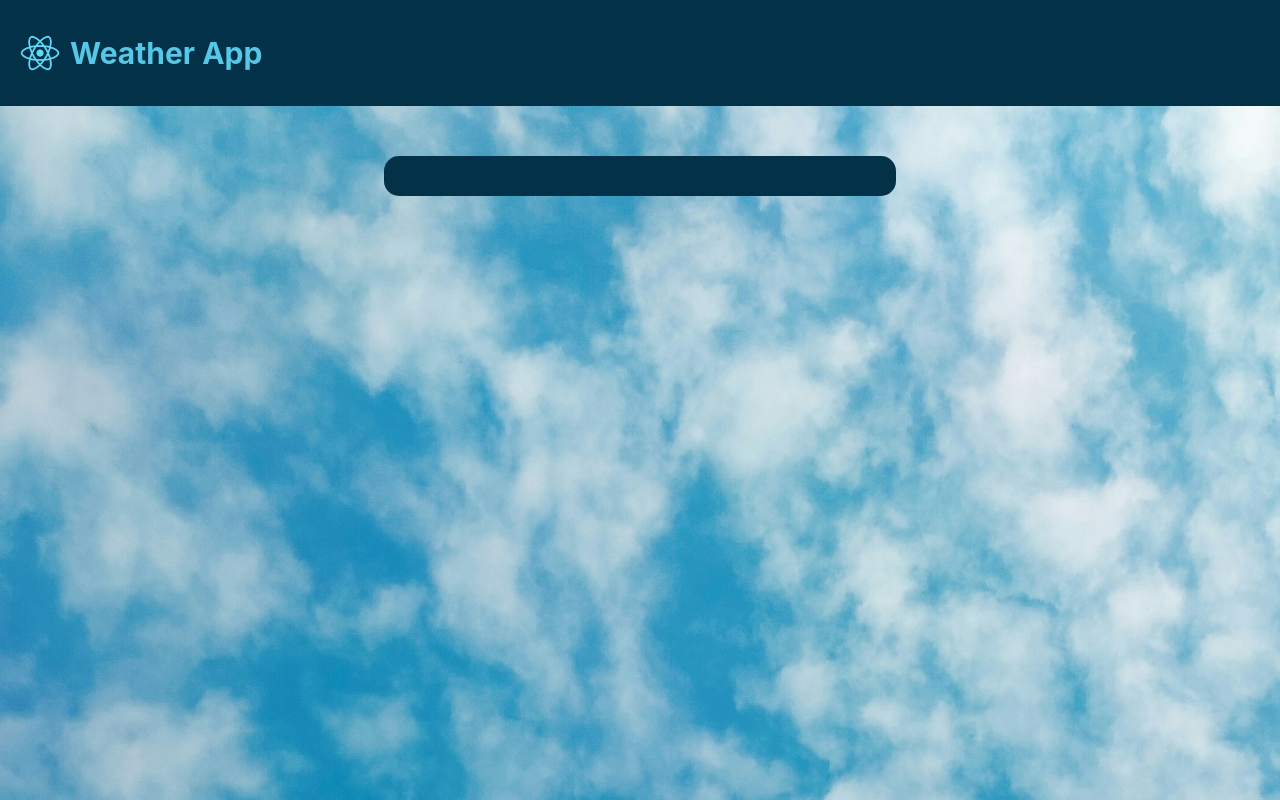
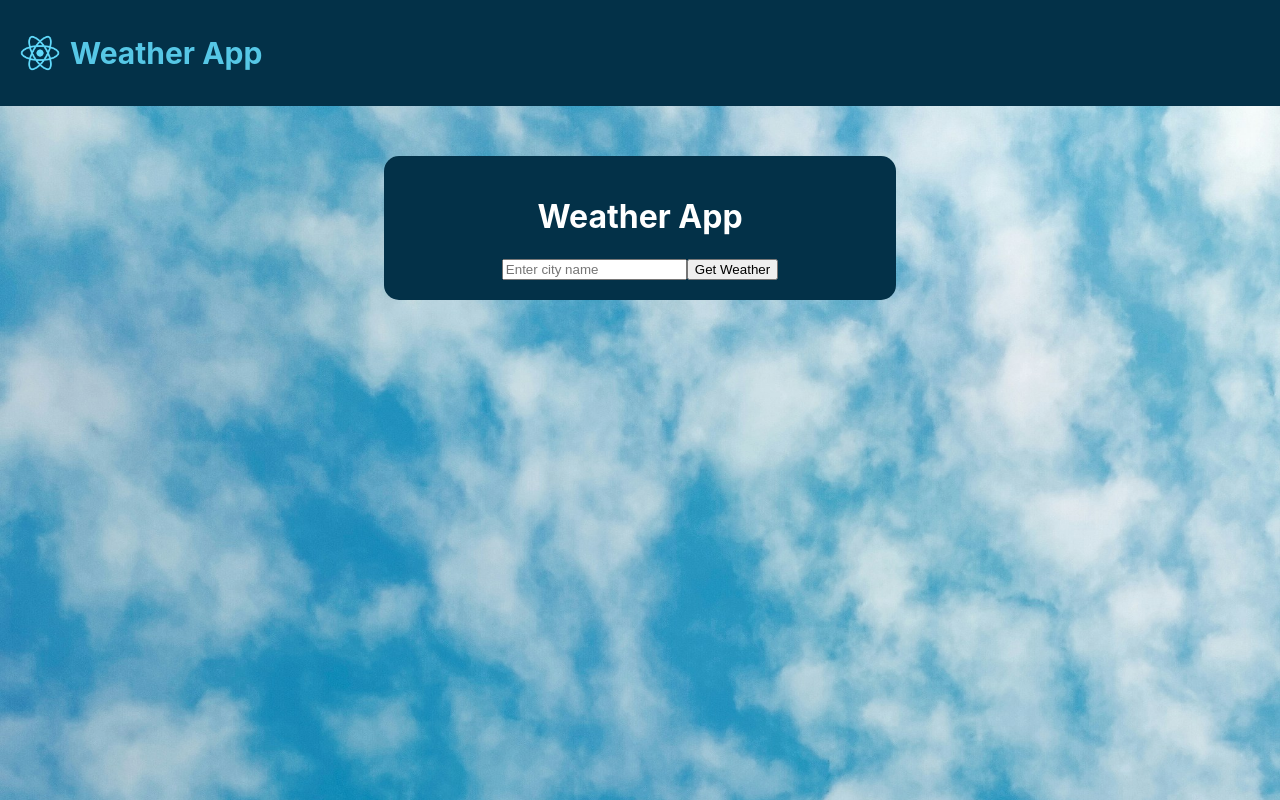
Before and after one commit to HamzaRasheed26/React-Weather-App, a React (Create React App) app: page / in a window 1280 px wide. Built offline with nearby package versions, Linux system fonts and the light colour scheme; no server answers.

Commit message:
Fetch the weather from API

```diff
--- a/src/Components/weather.jsx
+++ b/src/Components/weather.jsx
@@ -1,5 +1,69 @@
-import React from "react";
+import React, { useState } from "react";
 
 export default function Weather() {
-  return <div></div>;
+  const [city, setCity] = useState("");
+  const [weatherData, setWeatherData] = useState(null);
+  const [error, setError] = useState(null);
+
+  const API_KEY = process.env.REACT_APP_WEATHER_API;
+  const API_URL = `https://api.openweathermap.org/data/2.5/weather?appid=${API_KEY}&units=metric&q=`;
+
+  const handleInputChange = (event) => {
+    setCity(event.target.value);
+  };
+
+  const fetchData = () => {
+    if (!city) {
+      setError("Please enter a city name");
+      return;
+    }
+
+    console.log("Fetching weather data for", API_URL + city);
+    fetch(API_URL + city)
+      .then((response) => response.json())
+      .then((data) => {
+        if (data.cod !== 200) {
+          setError(data.message);
+          setWeatherData(null);
+        } else {
+          setError(null);
+          setWeatherData(data);
+        }
+      })
+      .catch((error) => {
+        console.error("Error fetching data:", error);
+        setError("Error fetching data. Please try again later.");
+        setWeatherData(null);
+      });
+  };
+
+  return (
+    <div>
+      <h1>Weather App</h1>
+      <input
+        type="text"
+        value={city}
+        onChange={handleInputChange}
+        placeholder="Enter city name"
+      />
+      <button onClick={fetchData}>Get Weather</button>
+
+      {error && <p style={{ color: "red" }}>{error}</p>}
+      {weatherData && (
+        <div>
+          <h2>
+            {weatherData.name}, {weatherData.sys.country}
+          </h2>
+          <p>Temperature: {weatherData.main.temp}°C</p>
+          <p>Description: {weatherData.weather[0].description}</p>
+          <img
+            src={`https://openweathermap.org/img/wn/${weatherData.weather[0].icon}@2x.png`}
+            alt="Weather icon"
+          />
+          <p>Humidity: {weatherData.main.humidity}%</p>
+          <p>Wind Speed: {weatherData.wind.speed} m/s</p>
+        </div>
+      )}
+    </div>
+  );
 }
```
